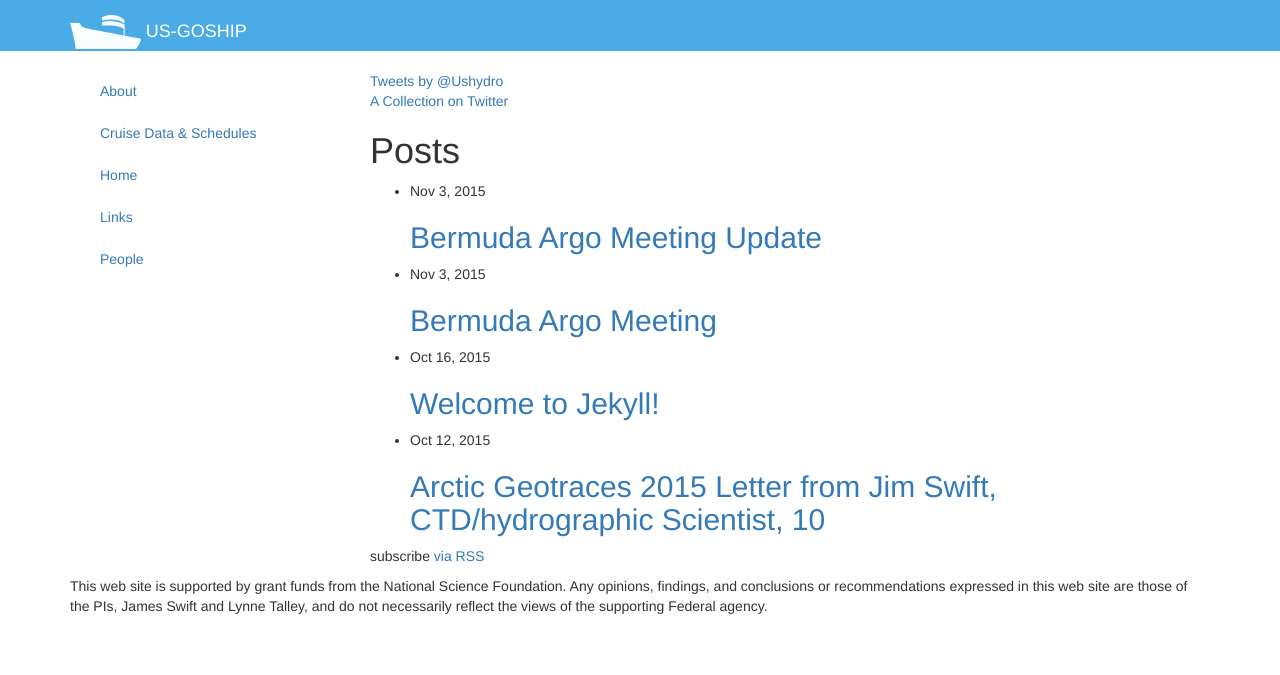
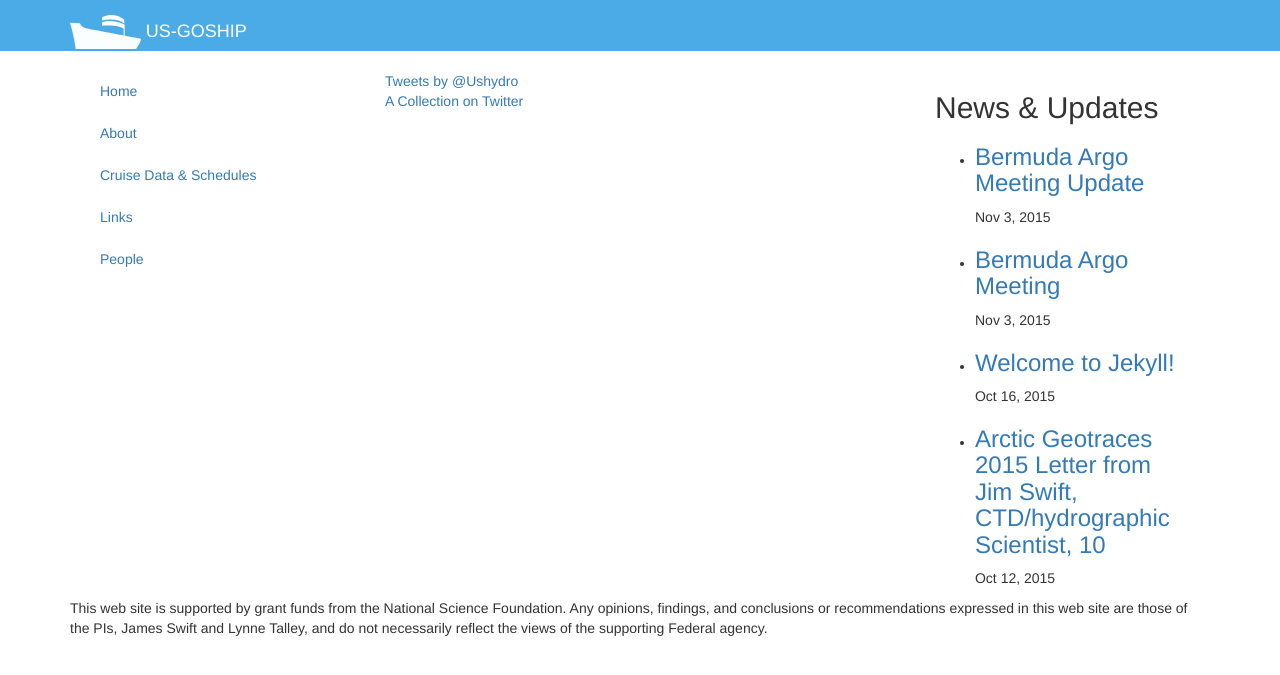
Before and after one commit to cberys/us-goship, a Jekyll site: the page built from index.html, in a window 1280 px wide. Shown: the top 675 px of the page. Built offline with Jekyll 4.4.1, drawn with Linux system fonts in a browser that asks for light colours; nearby versions of some CDN libraries; comment, search, counter and statistics services are not loaded.

Commit message:
adjust homepage layout

```diff
--- a/_layouts/default-fluid.html
+++ b/_layouts/default-fluid.html
@@ -11,6 +11,7 @@
 <div class="col-lg-1">
 
         <ul class="nav nav-stacked">
+          <li><a href="{{site.baseurl}}">Home</a></li>
     {% for page in site.pages %}
     {% if page.title %}
     <li><a href="{{ page.url | prepend: site.baseurl }}">{{ page.title }}</a></li>
--- a/_layouts/default.html
+++ b/_layouts/default.html
@@ -11,6 +11,7 @@
 <div class="col-md-3">
 
         <ul class="nav nav-stacked">
+          <li><a href="{{site.baseurl}}">Home</a></li>
     {% for page in site.pages %}
     {% if page.title %}
     <li><a href="{{ page.url | prepend: site.baseurl }}">{{ page.title }}</a></li>
--- a/index.html
+++ b/index.html
@@ -1,8 +1,8 @@
 ---
-title: Home
 layout: default
 ---
 
+<div class='col-md-8'>
 <a class="twitter-timeline" href="https://twitter.com/Ushydro" data-widget-id="657312203238862848">Tweets by @Ushydro</a> <script>!function(d,s,id){var js,fjs=d.getElementsByTagName(s)[0],p=/^http:/.test(d.location)?'http':'https';if(!d.getElementById(id)){js=d.createElement(s);js.id=id;js.src=p+"://platform.twitter.com/widgets.js";fjs.parentNode.insertBefore(js,fjs);}}(document,"script","twitter-wjs");</script>
 <div class="home">
   <a class="twitter-grid"
@@ -11,20 +11,20 @@ layout: default
     Collection on Twitter</a>
   <script async src="https://platform.twitter.com/widgets.js"></script>
 
-  <h1 class="page-heading">Posts</h1>
+</div>
+
+</div>
+<div class="col-md-4">
+  <h2 class="page-heading">News &amp; Updates</h2>
 
   <ul class="post-list">
-    {% for post in site.posts %}
+    {% for post in site.posts limit:10%}
       <li>
+        <h3>
+          <a class="post-link" href="{{ post.url | prepend: site.baseurl }}">{{ post.title }}</a>
+        </h3>
         <span class="post-meta">{{ post.date | date: "%b %-d, %Y" }}</span>
-
-        <h2>
-          <a class="post-link" href="{{ post.url | prepend: site.baseurl }}">{{ post.title }}</a>
-        </h2>
       </li>
     {% endfor %}
   </ul>
-
-  <p class="rss-subscribe">subscribe <a href="{{ "/feed.xml" | prepend: site.baseurl }}">via RSS</a></p>
-
 </div>
```
